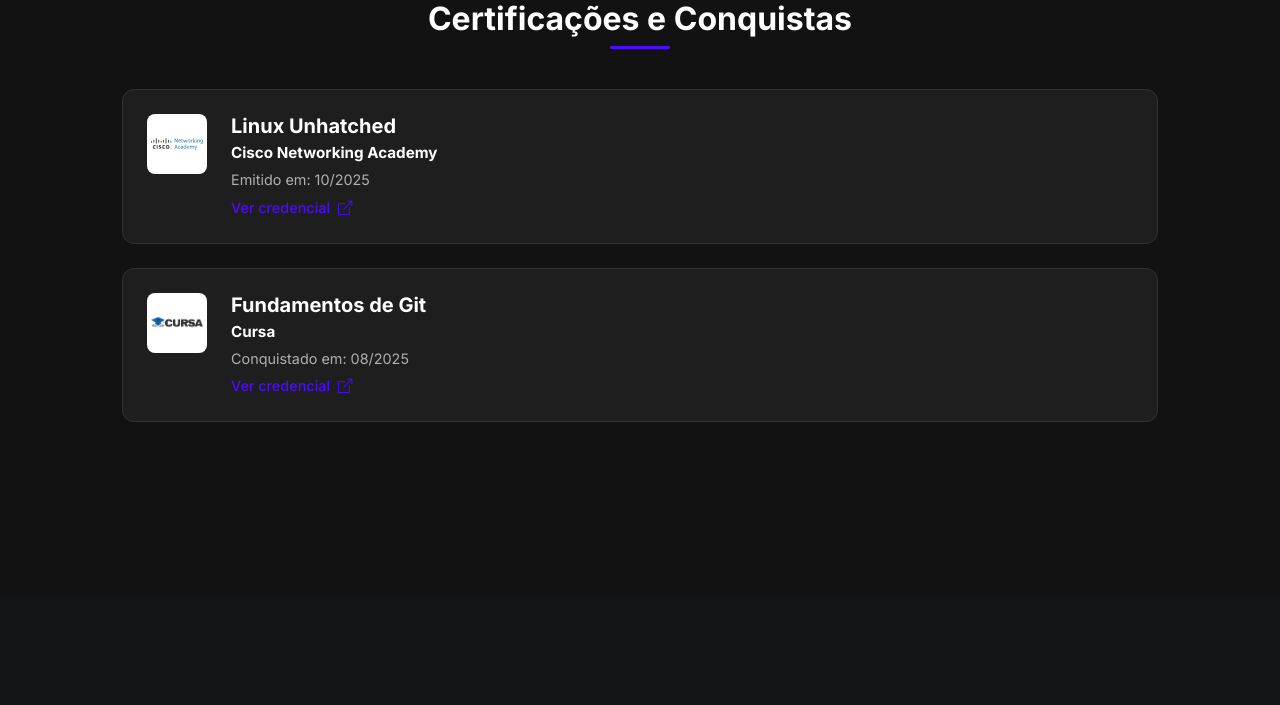
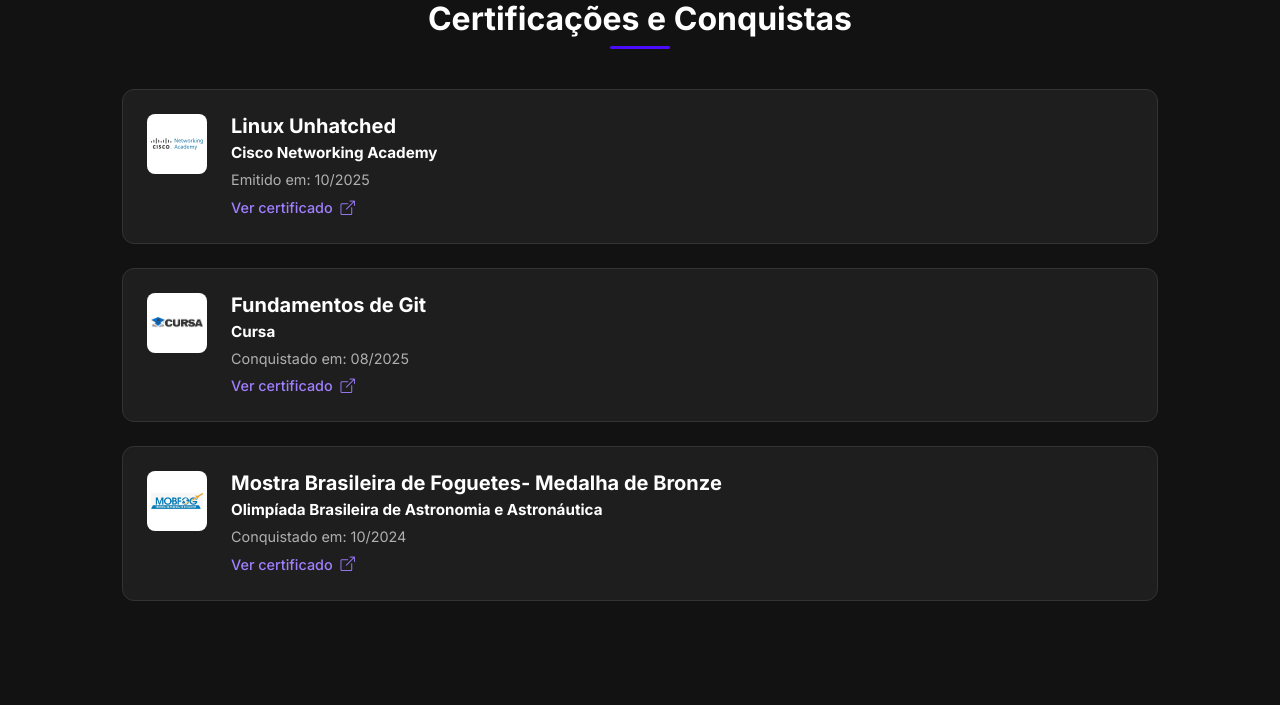
Before and after one commit to ViniciusAmante/portfolio_vinicius_amante, a Flask app: page /certificacoes in a window 1280 px wide. Shown: the part 207-912 px from the top of the page. Before the commit the page ends 629 px from the top, so only its background shows below. Run offline with Flask 3, Linux system fonts and the light colour scheme.

Commit message:
Atualizando Certificações

```diff
--- a/static/css/style.css
+++ b/static/css/style.css
@@ -176,7 +176,7 @@ section {
 .credential-link {
     font-weight: 500;
     text-decoration: none;
-    color: #4d0dfd;
+    color: #a17fff;
     font-size: 0.9rem;
 }
 .credential-link:hover {
--- a/templates/certificados.html
+++ b/templates/certificados.html
@@ -12,7 +12,7 @@
                         <p class="fw-bold">Cisco Networking Academy</p>
                         <p class="text-muted">Emitido em: 10/2025</p>
                         <a href="https://drive.google.com/file/d/1w7JNMm88OmDOEhwQieXwUs2uXYBYXKdU/view?usp=drive_link" class="credential-link" target="_blank">
-                            Ver credencial <i class="bi bi-box-arrow-up-right ms-1"></i>
+                            Ver certificado <i class="bi bi-box-arrow-up-right ms-1"></i>
                         </a>
                     </div>
                 </div>
@@ -27,7 +27,22 @@
                         <p class="fw-bold">Cursa</p>
                         <p class="text-muted">Conquistado em: 08/2025</p>
                         <a href="https://drive.google.com/file/d/1AYSLAEdXlFXILYfJfFlSX7bGQw4ZCve_/view?usp=drive_link" class="credential-link" target="_blank">
-                            Ver credencial <i class="bi bi-box-arrow-up-right ms-1"></i>
+                            Ver certificado <i class="bi bi-box-arrow-up-right ms-1"></i>
+                        </a>
+                    </div>
+                </div>
+            </div>
+            <div class="portfolio-card">
+                <div class="list-item">
+                    <div class="list-item-logo-placeholder">
+                        <img src="{{ url_for('static', filename='img/mobfog.jpeg') }}" alt="MobFog" class="img-fluid">
+                     </div>
+                    <div class="list-item-content">
+                        <h5>Mostra Brasileira de Foguetes- Medalha de Bronze</h5>
+                        <p class="fw-bold">Olimpíada Brasileira de Astronomia e Astronáutica</p>
+                        <p class="text-muted">Conquistado em: 10/2024</p>
+                        <a href="https://drive.google.com/file/d/1m5oBPFwx4n93Sy08R8t1a3jpnJt4Lz6M/view?usp=drive_link" class="credential-link" target="_blank">
+                            Ver certificado <i class="bi bi-box-arrow-up-right ms-1"></i>
                         </a>
                     </div>
                 </div>
--- a/templates/docs.html
+++ b/templates/docs.html
@@ -6,7 +6,7 @@
                 Alguns trabalhos e relatórios acadêmicos que desenvolvi.
             </p>
             <div class="list-group">
-                <a href="#" class="list-group-item list-group-item-action d-flex justify-content-between align-items-center portfolio-card">
+                <!--<a href="#" class="list-group-item list-group-item-action d-flex justify-content-between align-items-center portfolio-card">
                     <div>
                         <h6 class="mb-1">Relatório de Engenharia de Software</h6>
                         <small class="text-muted">Matéria: Engenharia de Software | [Data]</small>
@@ -28,7 +28,7 @@
                         <small class="text-muted">Matéria: Banco de Dados | [Data]</small>
                     </div>
                     <i class="bi bi-file-earmark-slides fs-4 text-warning"></i>
-                </a>
+                </a>!-->
             </div>
 </section>
 {% endblock %}
```
Also changed, not shown: templates/habilidades.html (+8 -0 lines), static/img/mobfog.jpeg (added).
